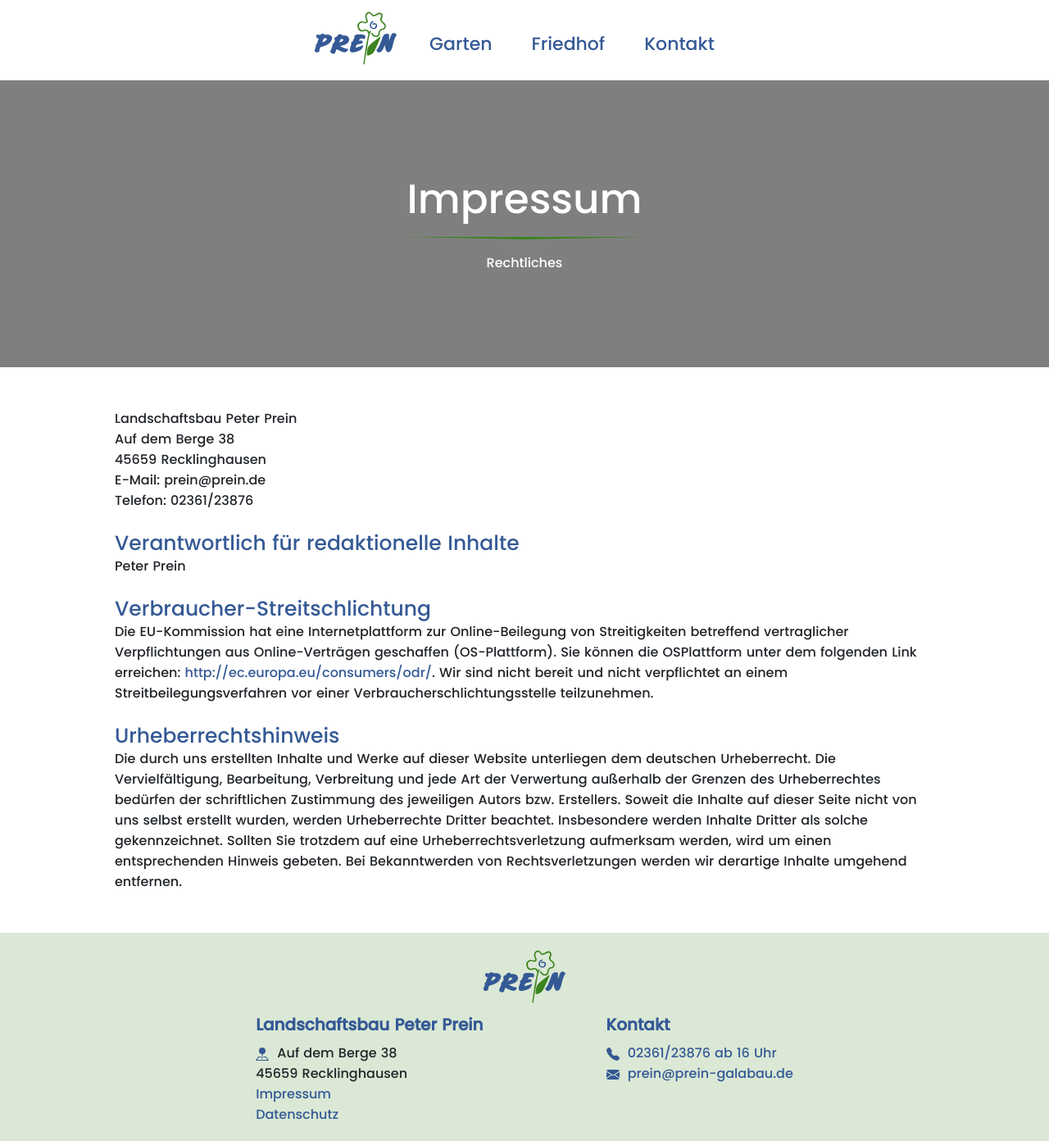
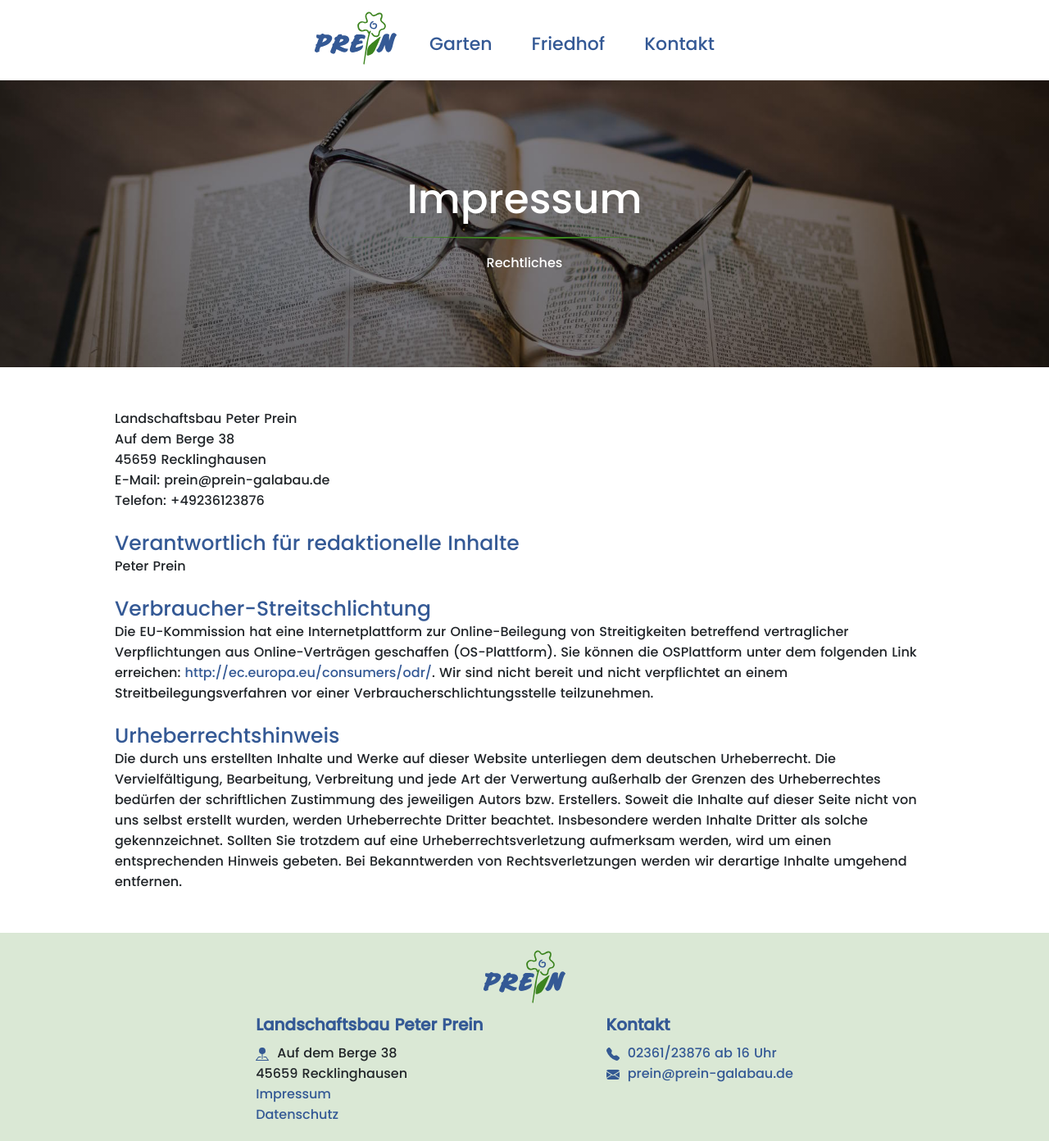
Before and after one commit to Hangman/p-floristik, a Jekyll site: the page built from impressum.md, in a window 1280 px wide and 1392 px high. Shown: the whole window at 82% size. Built offline with Jekyll 4.4.1, drawn with Linux system fonts in a browser that asks for light colours.

Commit message:
Fix impressum.md
Signed-off-by: Matthias <webmaster@pottgames.de>

```diff
--- a/impressum.md
+++ b/impressum.md
@@ -9,8 +9,8 @@ head-image-style-class: "head-image-impressum"
 Landschaftsbau Peter Prein<br>
 Auf dem Berge 38<br>
 45659 Recklinghausen<br>
-E-Mail: prein@prein.de<br>
-Telefon: 02361/23876
+E-Mail: {{ site.email }}<br>
+Telefon: {{ site.phonenumber }}
 <br>
 <br>
 
```
Also changed, not shown: assets/images/impressum.jpg (added).
